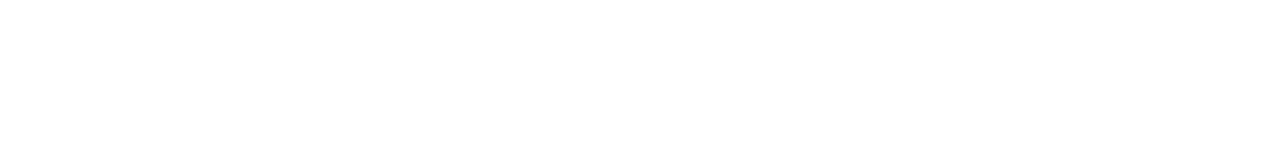
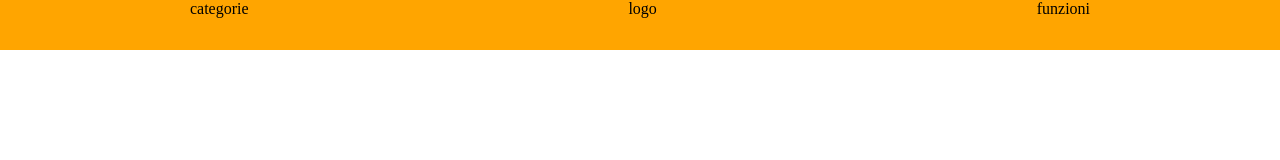
Before and after one commit to Asiaviscardi/html-css-boolando, a plain HTML site: page index.html in a window 1280 px wide. Drawn offline with Linux system fonts and the light colour scheme.

Commit message:
Fine struttura header

```diff
--- a/index.html
+++ b/index.html
@@ -20,6 +20,16 @@
 
     <header>
 
+        <div class="barra flex">
+
+            <div id="categorie pad">categorie</div>
+
+            <div id="logo pad">logo</div>
+
+            <div id="funzioni pad">funzioni</div>
+
+        </div>
+
     </header>
 
     <!--Prodotti-->
--- a/style.css
+++ b/style.css
@@ -3,3 +3,20 @@
     margin: 0;
     box-sizing: border-box;
 }
+
+/*Header*/
+
+.pad{
+    padding: 0px 20px;
+}
+
+.barra{
+    width: 100%;
+    height: 50px;
+    background-color: orange;
+}
+
+.flex{
+    display: flex;
+    justify-content: space-around;
+}
```
